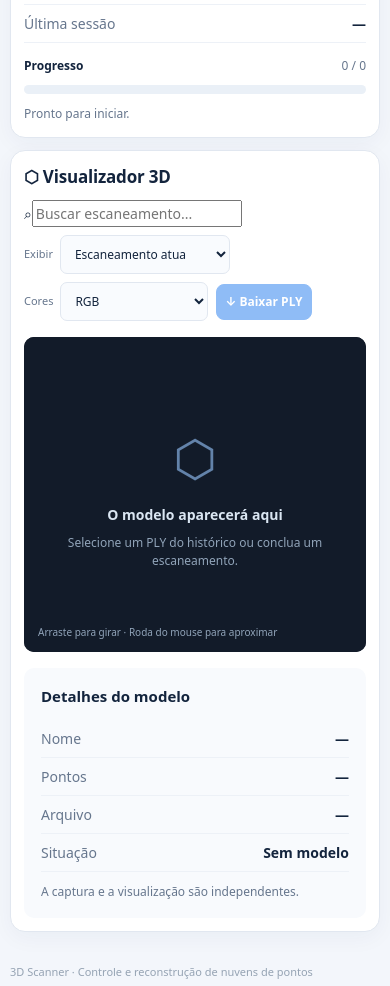
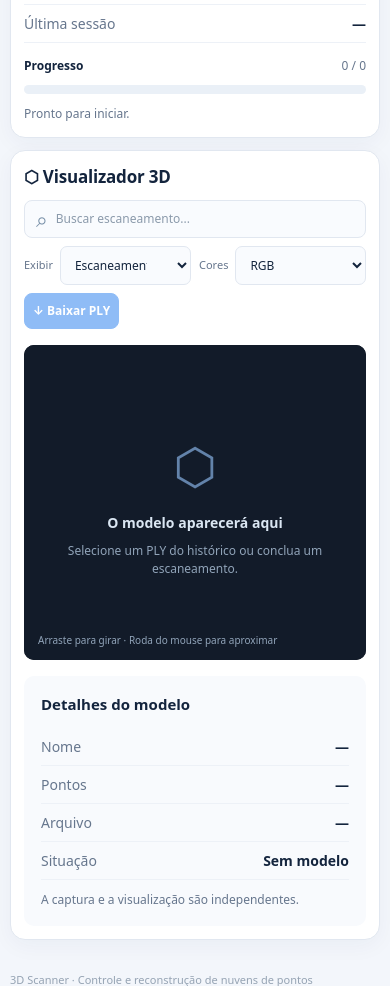
Before and after one commit to AugustoSalvego/scanner3d-raspberrypi, a Flask app: page / in a window 390 px wide. Shown: the part 594-1580 px from the top of the page. Run offline with Flask 3, Linux system fonts and the light colour scheme.

Commit message:
fix(viewer): hide empty placeholder over PLY; style responsive search fields

```diff
--- a/web_interface/static/dashboard.css
+++ b/web_interface/static/dashboard.css
@@ -65,3 +65,32 @@
   .topbar-right .led{width:10px;height:10px}
   .sidebar{top:66px}
 }
+
+
+/* The viewer's empty message must disappear once a valid PLY is displayed.
+   Author CSS display:flex otherwise overrides the browser's [hidden] rule. */
+.viewer-placeholder[hidden]{display:none !important}
+
+/* Compact search inputs use the same visual language as the model selector. */
+.search-field{display:inline-flex;align-items:center;gap:8px;min-width:0;min-height:38px;border:1px solid var(--line);border-radius:8px;background:#f9fbfe;color:#7890a8;padding:0 11px;transition:border-color .15s,box-shadow .15s}
+.search-field:focus-within{border-color:#72aaff;box-shadow:0 0 0 3px #2a7fed1c}
+.search-field>span{font-size:21px;line-height:1;flex:none}
+.search-field input{min-width:0;width:100%;border:0;outline:0;background:transparent;color:var(--ink);font-size:12px;padding:8px 0}
+.search-field input:focus-visible{outline:none}
+.search-field input::placeholder{color:#8b9aab;opacity:1}
+.viewer-tools .viewer-search-field{width:180px}
+.history-heading{flex-wrap:wrap}
+.history-tools{display:flex;align-items:center;gap:11px;flex-wrap:wrap}
+.history-search-field{width:min(310px,100%)}
+.viewer-tools .select-wrap select{max-width:218px}
+@media(max-width:1050px){
+  .viewer-heading{align-items:flex-start;flex-wrap:wrap}
+  .viewer-tools{justify-content:flex-start;width:100%}
+}
+@media(max-width:650px){
+  .viewer-tools .viewer-search-field{width:100%}
+  .viewer-tools .select-wrap{flex:1;min-width:125px}
+  .viewer-tools .select-wrap select{max-width:100%;width:100%}
+  .history-tools{width:100%}
+  .history-search-field{width:auto;flex:1}
+}
```
